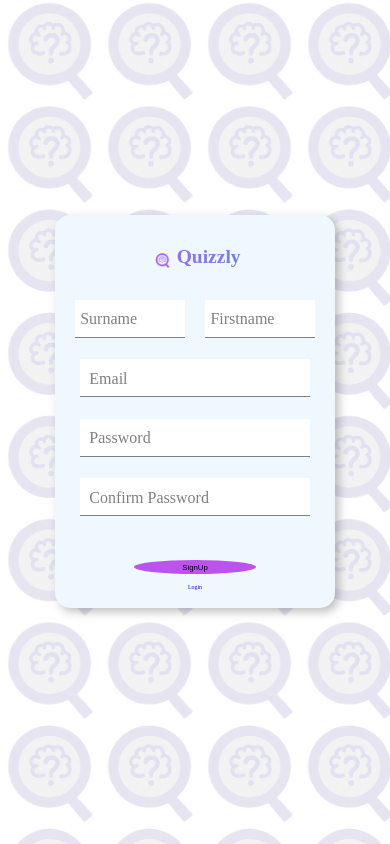
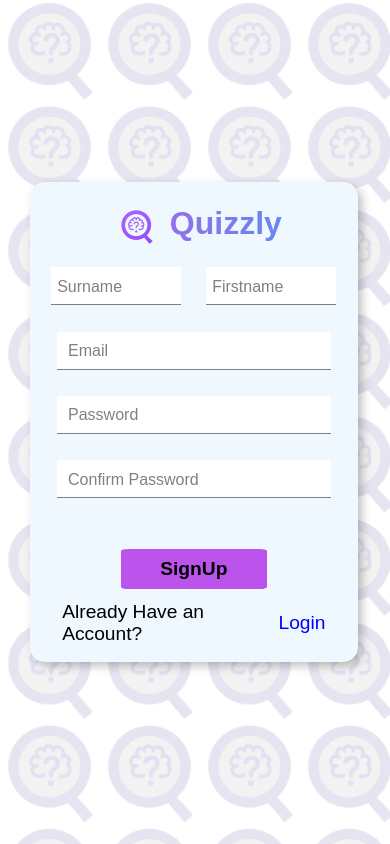
Before and after one commit to DannyPhantom-X/Quizzly, a plain HTML site: page signup/signup.html in a window 390 px wide. Drawn offline with Linux system fonts and the light colour scheme.

Commit message:
Describe your change

```diff
--- a/createquiz/createquiz-cand-info.css
+++ b/createquiz/createquiz-cand-info.css
@@ -41,7 +41,7 @@ header{
     border: none;
     background-color: #BD53ED;
     border-radius: 5%;
-    font-size: calc(2vw);
+    font-size: calc(1.1vw);
     cursor: pointer;
 }
 .delete-button {
--- a/home.css
+++ b/home.css
@@ -21,6 +21,8 @@ header h1{
     background-image: linear-gradient(90deg, #BD53ED,#5396ED);
     background-clip: text;
     color: transparent;
+    -webkit-background-clip: text;
+    -webkit-text-fill-color: transparent; /* Safari (needed) */
     font-weight: bold;
     animation: typing 10s forwards;
 }
@@ -121,6 +123,8 @@ footer{
     background-image: linear-gradient(90deg, #BD53ED,#5396ED);
     background-clip: text;
     color: transparent;
+    -webkit-background-clip: text;
+    -webkit-text-fill-color: transparent;
 }
 .top{
     display: grid;
--- a/login/login.css
+++ b/login/login.css
@@ -76,7 +76,7 @@ body{
 }
 .login-input label{
     margin-bottom: 1%;
-    font-size: calc(2vw);
+    font-size: 1.2rem;
     cursor: pointer;
 }
 .login-input input{
@@ -101,16 +101,16 @@ body{
     margin-top: 2%;
 }
 .name span{
-    font-size: calc(5vw);
+    font-size: 2rem;
     font-weight: bold;
-    background-image: linear-gradient(90deg, #BD53ED ,#5396ED);
+    /* background-image: linear-gradient(90deg, #BD53ED ,#5396ED);
     background-clip: text;
-    color: transparent;
+    color: transparent; */
 }
 .login-input:nth-child(5) {
     display: flex;
     align-items: center;
-    font-size: calc(1.5vw);
+    font-size: 1.2rem;
 }
 .login-input:nth-child(5) span {
     color: blue;
@@ -125,7 +125,7 @@ body{
     border: none;
     background-color: #BD53ED;
     height: 40px;
-    font-size: calc(2vw);
+    font-size: 1.2rem;
     font-weight: bold;
     width: 70%;
     border-radius: 3px;
@@ -135,5 +135,18 @@ body{
 @media (max-width: 600px) {
     body{
         background-size: 100px;
+
+    }
+    .description{
+        display: none;
+    }
+    .body{
+        grid-template-columns: 1fr;
+    }
+    .message{
+        height: 7px;
+    }
+    .quizzlyIcon{
+        width: 80px;
     }
 }
--- a/signup/signup.css
+++ b/signup/signup.css
@@ -23,15 +23,13 @@ body{
     background-size: 200px;
     padding-top: 200px;
     padding: 0px;
+    font-family: 'Poppin', sans-serif;
 }
 body, html{
     height: 100%;
     margin: 0px;
 }
-.quizzlyIcon{
-    margin-top: 3%;
-    width: calc(7vw);
-}
+
 .body{
     width: 90vw;
     height: 90vh;
@@ -60,7 +58,7 @@ body, html{
     max-width: fit-content;
     white-space: nowrap;
     overflow: hidden;
-    font-size: calc(2vw);
+    font-size: 1.5rem;
     color: white;
     animation: typing 3s;
     font-weight: bolder;
@@ -101,12 +99,15 @@ body, html{
     column-gap: 6%;
 }
 .signupinfo span{
-    font-size: calc(5vw);
+    font-size: 2rem;
     height: 70px;
     font-weight: bold;
     background-image: linear-gradient(90deg, #BD53ED,#5396ED);
+    -webkit-background-clip: text;
     background-clip: text;
     color: transparent;
+    -webkit-text-fill-color: transparent; /* Safari (needed) */
+
     margin-bottom: 3%;
     display: flex;
     align-items: center;
@@ -116,7 +117,7 @@ body, html{
     top: 1%;
     left: 8%;
     color: #BD53ED;
-    font-size: calc(2vh);
+    font-size: 0.6rem;
     background: transparent;
 }
 .signupinfo div:nth-child(7){
@@ -125,27 +126,40 @@ body, html{
     align-items: center;
     margin-top: 5%;
 }
-.signupinfo div:nth-child(7) div{
+.full-statement{
+    width: 90%;
+    display: flex;
+    justify-content: center;
+    align-items: center;
+    font-size: 1.2rem;
+    margin-top: 2%;
+}
+.login-link{
     color: blue;
     cursor: pointer;
-    margin-top: 2%;
-    font-size: calc(1.5vw);
+
 }
 .signup-button{
     border: none;
-    font-size: calc(2vw);
+    font-size: 1.2rem;
     background-color: #BD53ED;
     padding: 1%;
     width: 50%;
+    height: 40px;
     cursor: pointer;
-    border-radius: 50%;
+    border-radius: 5%;
     margin-bottom: 2%;
+    font-weight: bold;
 }
 .message{
     color: red;
     text-align: center;
     height: 10px;
     font-size: calc(1.5vw);
+}
+.quizzlyIcon{
+    margin-top: 3%;
+    width: 4rem;
 }
 @media (max-width: 600px) {
     body{
@@ -157,4 +171,8 @@ body, html{
     .description{
         display: none;
     }
+    .signupinfo{
+        width: 75vw;
+        margin: 3%;
+    }
 }
--- a/signup/signup.html
+++ b/signup/signup.html
@@ -37,7 +37,7 @@
                 <div class="message" id="message"></div>
                 <div>
                     <button class="signup-button" id="signupButton">SignUp</button>
-                    <div id="loginLink">Login</div>
+                    <div class="full-statement"><div>Already Have an Account? </div> <div id="loginLink" class="login-link">Login</div></div>
                 </div>
             </div>
             <div class="description">
```
Also changed, not shown: createquiz/createquiz-cand-info.html (+2 -1 lines), createquiz/createquiz-cand-info.js (+35 -2 lines).
